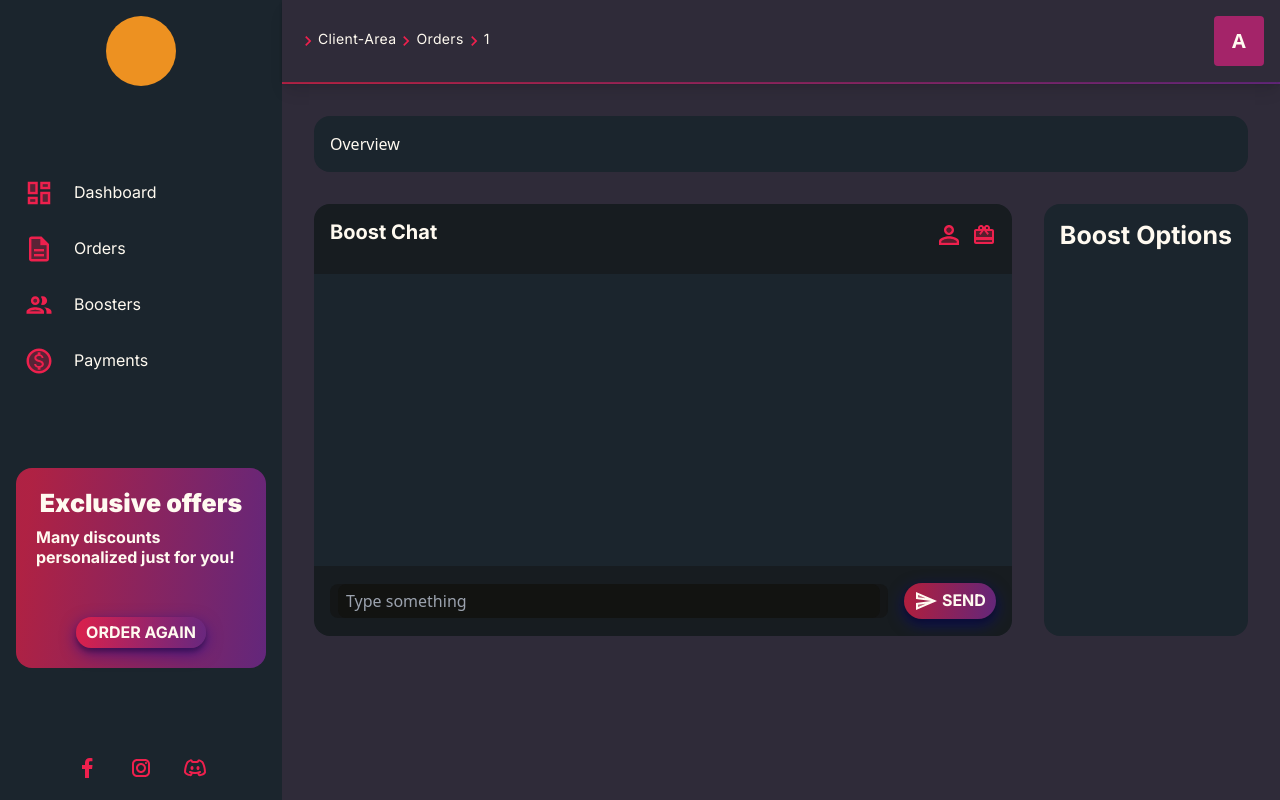
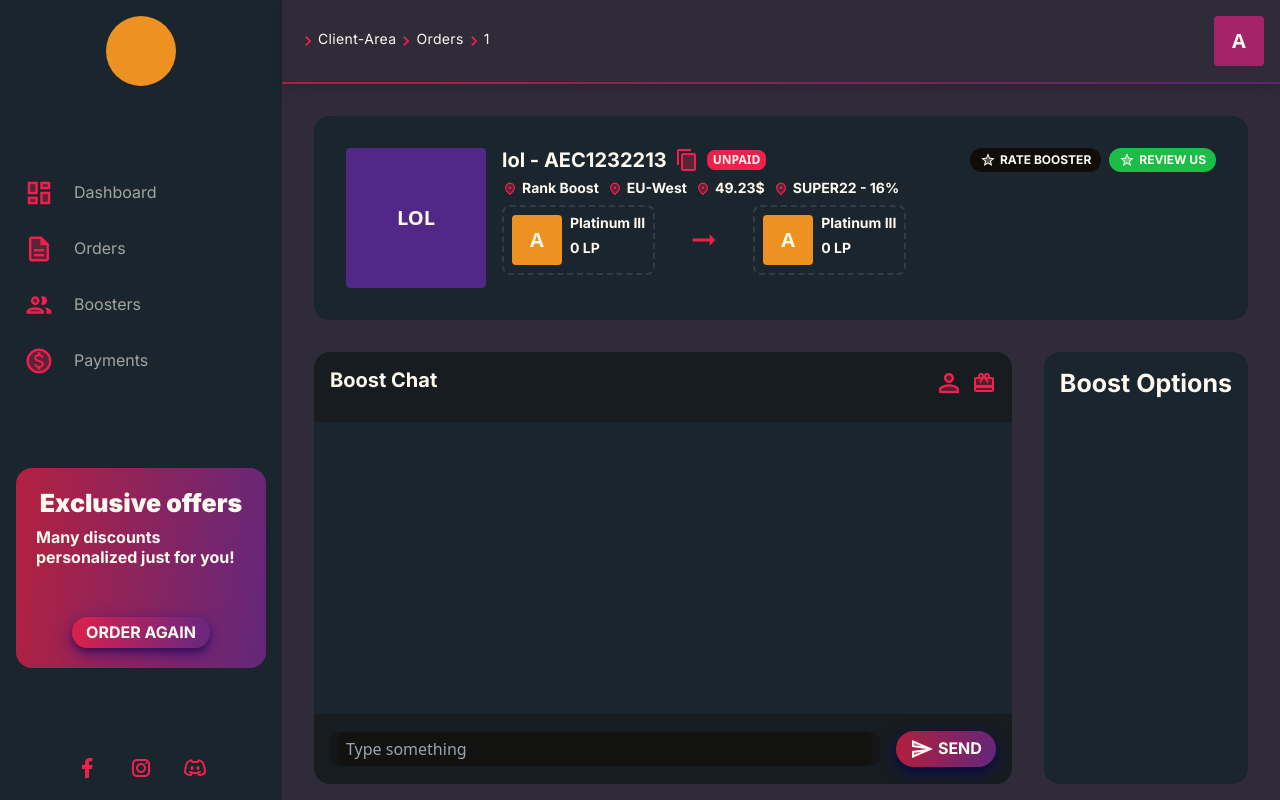
Before and after one commit to kouji-dev/GamerGG, a Next.js app: page /client-area/orders/1 in a window 1280 px wide. Built offline with nearby package versions, Linux system fonts and the light colour scheme.

Commit message:
added boost overview in order details

```diff
--- a/src/app/client-area/orders/[id]/boost-overview.tsx
+++ b/src/app/client-area/orders/[id]/boost-overview.tsx
@@ -1,11 +1,66 @@
 import {FC} from "react";
 import {Card} from "@/ui/Card";
+import {Avatar} from "@/ui/Avatar";
+import {Button, Typography} from "@/ui";
+import {ArrowRight, Copy, Place, Star} from "@/ui/icons";
+import {Chip} from "@/ui/Chip";
+import {getStatusCls} from "@/ui/utils/status";
 
 type BoostOverviewProps = {}
 
-export const BoostOverview: FC<BoostOverviewProps> = (props) => {
+export const BoostOverview: FC<BoostOverviewProps> = () => {
 
     return (
-        <Card>Overview</Card>
+        <Card className='rounded-md p-lg flex justify-between'>
+            <div className='flex gap-md'>
+                <Avatar className='!bg-purple' size='xlarge' label='LOL'/>
+                <div className='flex flex-col gap-sm'>
+                    <div className='flex gap-sm items-center'>
+                        <Typography variant='h6' weight='bold'>lol - AEC1232213</Typography>
+                        <Copy/>
+                        <Chip label='unpaid' className={getStatusCls('UNPAID')}/>
+                    </div>
+                    <div className='flex gap-sm'>
+                        <div className='flex gap-xs items-center'>
+                            <Place/>
+                            <Typography variant='subtitle' weight='bold'>Rank Boost</Typography>
+                        </div>
+                        <div className='flex gap-xs items-center'>
+                            <Place/>
+                            <Typography variant='subtitle' weight='bold'>EU-West</Typography>
+                        </div>
+                        <div className='flex gap-xs items-center'>
+                            <Place/>
+                            <Typography variant='subtitle' weight='bold'>49.23$</Typography>
+                        </div>
+                        <div className='flex gap-xs items-center'>
+                            <Place/>
+                            <Typography variant='subtitle' weight='bold'>SUPER22 - 16%</Typography>
+                        </div>
+                    </div>
+                    <div className='flex gap-lg items-center'>
+                        <div className='border-2 border-filter-100 border-dashed p-sm flex gap-sm rounded'>
+                            <Avatar className='bg-filter-100'/>
+                            <div className='flex flex-col gap-sm'>
+                                <Typography variant='subtitle' weight='bold'>Platinum III</Typography>
+                                <Typography variant='subtitle' weight='bold'>0 LP</Typography>
+                            </div>
+                        </div>
+                        <ArrowRight/>
+                        <div className='border-2 border-filter-100 border-dashed p-sm flex gap-sm rounded'>
+                            <Avatar className='bg-filter-100'/>
+                            <div className='flex flex-col gap-sm'>
+                                <Typography variant='subtitle' weight='bold'>Platinum III</Typography>
+                                <Typography variant='subtitle' weight='bold'>0 LP</Typography>
+                            </div>
+                        </div>
+                    </div>
+                </div>
+            </div>
+            <div className='flex w-fit items-start gap-sm'>
+                <Button leftIcon={<Star className='!text-floral'/>} variant='default' label='rate booster'/>
+                <Button leftIcon={<Star className='!text-floral'/>} variant='success' label='review us'/>
+            </div>
+        </Card>
     )
 }
--- a/src/app/client-area/sidebar.tsx
+++ b/src/app/client-area/sidebar.tsx
@@ -12,6 +12,7 @@ import {
     RequestQuoteTwoTone
 } from "@/ui/icons";
 import Link from "next/link";
+import {usePathname} from "next/navigation";
 
 export const Sidebar: FC<{}> = () => {
     return (
@@ -30,19 +31,22 @@ const Logo = () => {
 }
 
 const routes = [
-    {route: '', label: 'dashboard', icon: <DashboardTwoTone className='w-[30px]'/>},
-    {route: '/orders', label: 'orders', icon: <PaidTwoTone className='w-[30px]'/>},
-    {route: '/boosters', label: 'boosters', icon: <PeopleTwoTone className='w-[30px]'/>},
-    {route: '/payments', label: 'payments', icon: <RequestQuoteTwoTone className='w-[30px]'/>},
+    {route: '/client-area', label: 'dashboard', icon: <DashboardTwoTone className='w-[30px]'/>},
+    {route: '/client-area/orders', label: 'orders', icon: <PaidTwoTone className='w-[30px]'/>},
+    {route: '/client-area/boosters', label: 'boosters', icon: <PeopleTwoTone className='w-[30px]'/>},
+    {route: '/client-area/payments', label: 'payments', icon: <RequestQuoteTwoTone className='w-[30px]'/>},
 ]
 
 const NavigationMenu = () => {
+    const pathname = usePathname()
+
+    const navigationMenuItemCls = 'flex gap-[20px] py-2 pl-2 pr-8 items-center justify-start'
     return (
         <nav className='w-full'>
             <ul className='flex flex-col gap-[10px]'>
                 {
                     routes.map(({route, label, icon}) => (<li key={route}>
-                        <Link href={`/client-area${route}`} replace={false} className='flex gap-[20px] py-2 pl-2 pr-8 items-center justify-start'>
+                        <Link href={`${route}`} replace={false} className={`${navigationMenuItemCls} ${pathname === route ? '' : 'text-floral/60'}`}>
                             {icon}
                             <Typography variant='body' transform='capitalize'>{label}</Typography>
                         </Link>
--- a/src/app/page.tsx
+++ b/src/app/page.tsx
@@ -26,7 +26,7 @@ export default function Home() {
                           <Typography variant='h3' weight='regular' transform='capitalize' className={`${homeStyles.hero2} opacity-0 absolute top-32 left-6`}>Relevant, Pin-Point</Typography>
                           <Typography variant='h1' weight='black' transform='uppercase' className={`${homeStyles.hero3} opacity-0 text-transparent bg-clip-text bg-gradient-to-r from-red to-blue absolute top-14 left-6`}>Packages</Typography>
                           <Typography variant='h4' weight='regular' transform='capitalize' className={`${homeStyles.hero3} opacity-0 absolute top-32 left-6`}>Best ready-to-buy in the market</Typography>
-                          <div className='flex justify-between w-[340px] absolute top-52 left-6'>
+                          <div className='flex justify-between w-fit gap-lg absolute top-52 left-6'>
                               <Link href='/boosting'><Button label='rank up' size='large'/></Link>
                               <Link href='/jobs'><Button variant='secondary' label='join us' size='large'/></Link>
                           </div>
--- a/src/ui/Avatar.tsx
+++ b/src/ui/Avatar.tsx
@@ -2,7 +2,7 @@ import {FC} from "react";
 import {CommonUiComponentProps} from "@/ui/common";
 import clsx from "clsx";
 
-type AvatarSize = 'small' | 'medium' | 'large';
+type AvatarSize = 'small' | 'medium' | 'large' | 'xlarge';
 
 export type AvatarProps = {
     label?: string;
@@ -22,6 +22,7 @@ export const Avatar: FC<AvatarProps> = (props) => {
           'w-[50px] h-[50px]': size === 'small',
           'w-[70px] h-[70px]': size === 'medium',
           'w-[100px] h-[100px]': size === 'large',
+          'w-[140px] h-[140px]': size === 'xlarge',
         },
         className
     )
--- a/src/ui/Button.tsx
+++ b/src/ui/Button.tsx
@@ -2,7 +2,7 @@ import { forwardRef, PropsWithChildren, ReactNode } from "react";
 import clsx from "clsx";
 import { CommonUiComponentProps } from "@/ui/common";
 
-export type ButtonVariants = "primary" | "secondary" | "default";
+export type ButtonVariants = "primary" | "secondary" | "default" | "success" | "warning" | "danger" | "info" | "ghosted";
 export type ButtonSizes = "small" | "medium" | "large";
 
 type ButtonProps = PropsWithChildren<
@@ -37,7 +37,12 @@ export const Button = forwardRef<HTMLButtonElement, ButtonProps>(
         ["p-btn-medium text-btn-medium"]: size === "medium",
         ["p-btn-large text-btn-large"]: size === "large",
         ["bg-red-blue shadow-base"]: variant === "primary",
-        ["bg-metal"]: variant === "default",
+        ["bg-black"]: variant === "default",
+        ["bg-green"]: variant === "success",
+        ["bg-orange"]: variant === "warning",
+        ["bg-purple"]: variant === "info",
+        ["bg-red"]: variant === "danger",
+        ["bg-filter-200"]: variant === "ghosted",
         ["shadow-complex bg-purple"]: variant === "secondary",
         ["gap-xs"]: !!leftIcon
       },
--- a/src/ui/icons/index.tsx
+++ b/src/ui/icons/index.tsx
@@ -305,3 +305,41 @@ export const Send: FC<SvgIconProps> = createSvgIcon(
         </defs>
     </svg>
 )
+export const Place: FC<SvgIconProps> = createSvgIcon(
+    <svg width="16" height="16" viewBox="0 0 16 17" fill="none" xmlns="http://www.w3.org/2000/svg">
+        <g clipPath="url(#clip0_385_330)">
+            <path d="M12.3334 7.30004C12.3334 9.01337 10.9334 11.16 8.22675 13.64L8.00008 13.84L7.77341 13.6334C5.06675 11.16 3.66675 9.01337 3.66675 7.30004C3.66675 4.74004 5.54675 2.83337 8.00008 2.83337C10.4534 2.83337 12.3334 4.73337 12.3334 7.30004Z" fill="currentColor" fillOpacity="0.3"/>
+            <path d="M8.00008 1.83337C10.8001 1.83337 13.3334 3.98004 13.3334 7.30004C13.3334 9.51337 11.5534 12.1334 8.00008 15.1667C4.44675 12.1334 2.66675 9.51337 2.66675 7.30004C2.66675 3.98004 5.20008 1.83337 8.00008 1.83337ZM12.0001 7.30004C12.0001 4.88004 10.2334 3.16671 8.00008 3.16671C5.76675 3.16671 4.00008 4.88004 4.00008 7.30004C4.00008 8.86004 5.30008 10.9267 8.00008 13.3934C10.7001 10.9267 12.0001 8.86004 12.0001 7.30004ZM8.00008 8.50004C7.26675 8.50004 6.66675 7.90004 6.66675 7.16671C6.66675 6.43337 7.26675 5.83337 8.00008 5.83337C8.73342 5.83337 9.33342 6.43337 9.33342 7.16671C9.33342 7.90004 8.73342 8.50004 8.00008 8.50004Z" fill="currentColor"/>
+        </g>
+        <defs>
+            <clipPath id="clip0_385_330">
+                <rect width="16" height="16" fill="white" transform="translate(0 0.5)"/>
+            </clipPath>
+        </defs>
+    </svg>
+)
+export const ArrowRight: FC<SvgIconProps> = createSvgIcon(
+    <svg width="34" height="34" viewBox="0 0 34 34" fill="none" xmlns="http://www.w3.org/2000/svg">
+        <g clipPath="url(#clip0_385_340)">
+            <path d="M22.6809 15.5834H5.66675V18.4167H22.6809V22.6667L28.3334 17L22.6809 11.3334V15.5834Z" fill="currentColor"/>
+        </g>
+        <defs>
+            <clipPath id="clip0_385_340">
+                <rect width="34" height="34" fill="white"/>
+            </clipPath>
+        </defs>
+    </svg>
+)
+export const Star: FC<SvgIconProps> = createSvgIcon(
+    <svg width="16" height="16" viewBox="0 0 16 16" fill="none" xmlns="http://www.w3.org/2000/svg">
+        <g clipPath="url(#clip0_459_269)">
+            <path opacity="0.3" d="M8.00011 10.2666L5.49344 11.78L6.16011 8.92665L3.94678 7.00665L6.86678 6.75332L8.00011 4.06665L9.14011 6.75998L12.0601 7.01332L9.84678 8.93332L10.5134 11.7866L8.00011 10.2666Z" fill="currentColor"/>
+            <path d="M14.6668 6.16004L9.8735 5.74671L8.00016 1.33337L6.12683 5.75337L1.3335 6.16004L4.9735 9.31337L3.88016 14L8.00016 11.5134L12.1202 14L11.0335 9.31337L14.6668 6.16004ZM8.00016 10.2667L5.4935 11.78L6.16016 8.92671L3.94683 7.00671L6.86683 6.75337L8.00016 4.06671L9.14016 6.76004L12.0602 7.01337L9.84683 8.93337L10.5135 11.7867L8.00016 10.2667Z" fill="currentColor"/>
+        </g>
+        <defs>
+            <clipPath id="clip0_459_269">
+                <rect width="16" height="16" fill="white"/>
+            </clipPath>
+        </defs>
+    </svg>
+)
--- a/tailwind.config.js
+++ b/tailwind.config.js
@@ -3,7 +3,8 @@ const colors = require('tailwindcss/colors')
 /** @type {import('tailwindcss').Config} */
 module.exports = {
   content: [
-    "./src/**/*.{js,ts,jsx,tsx}",
+    "./src/ui/**/*.{js,ts,jsx,tsx}",
+    "./src/app/**/*.{js,ts,jsx,tsx}",
   ],
   theme: {
     colors: {
@@ -11,6 +12,7 @@ module.exports = {
       red: '#EE204D',
       yellow: '#FFFF9F',
       orange: '#ED9121',
+      green: '#19BD47',
       purple: '#512888',
       blue: '#00009C',
       black: '#100C08',
@@ -66,9 +68,9 @@ module.exports = {
         lg: '32px',
         xl: '64px',
         xxl: '128px',
-        "btn-small": '4px 8px',
-        "btn-medium": '6px 10px',
-        "btn-large": '8px 12px',
+        "btn-small": '4px 10px',
+        "btn-medium": '6px 14px',
+        "btn-large": '8px 18px',
       },
       borderRadius: {
         DEFAULT: '8px',
```
